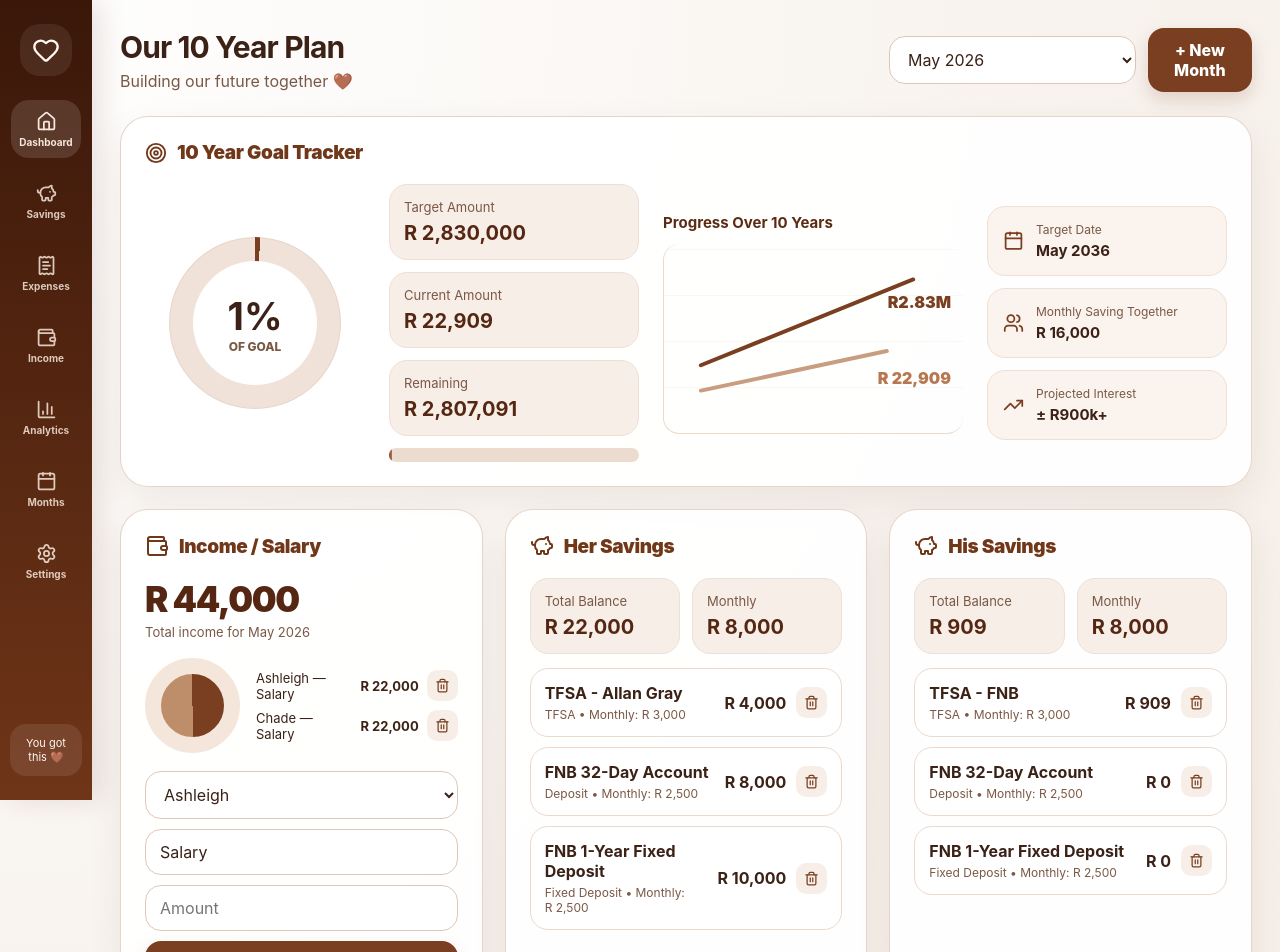
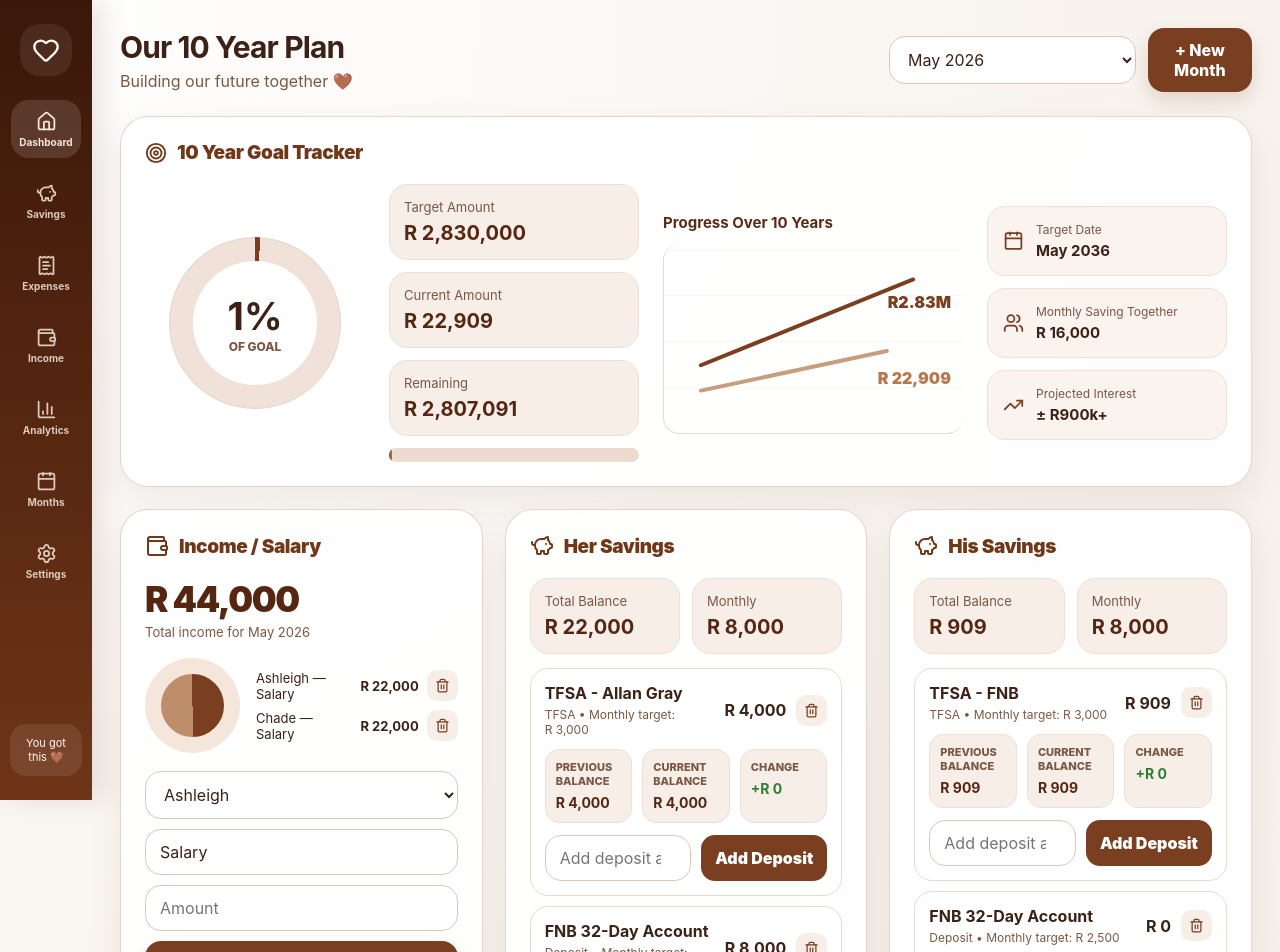
Before and after one commit to Asho15/ashleigh-and-chade, a React (Vite) app: page / in a window 1280 px wide. Shown: the top 952 px of the page. Built offline with nearby package versions, Linux system fonts and the light colour scheme.

Commit message:
Update App.jsx

```diff
--- a/src/App.jsx
+++ b/src/App.jsx
@@ -197,7 +197,9 @@ export default function App() {
       ...accountForm,
       id: Date.now(),
       current: Number(accountForm.current || 0),
+      previous: Number(accountForm.current || 0),
       monthly: Number(accountForm.monthly || 0),
+      deposits: [],
     };
     savePatch({ savingsAccounts: [...data.savingsAccounts, newAccount] });
     setAccountForm({ owner: "Ashleigh", name: "", type: "Deposit", current: "", monthly: "" });
@@ -205,6 +207,37 @@ export default function App() {
 
   function deleteAccount(id) {
     savePatch({ savingsAccounts: data.savingsAccounts.filter((a) => a.id !== id) });
+  }
+
+  function addDepositToAccount(accountId, depositAmount, note = "Manual deposit") {
+    const amount = Number(depositAmount || 0);
+    if (!amount || amount <= 0) return alert("Enter a deposit amount first.");
+
+    const updatedAccounts = data.savingsAccounts.map((account) => {
+      if (account.id !== accountId) return account;
+
+      const previousBalance = Number(account.current || 0);
+      const newBalance = previousBalance + amount;
+
+      return {
+        ...account,
+        previous: previousBalance,
+        current: newBalance,
+        deposits: [
+          {
+            id: Date.now(),
+            date: new Date().toISOString().slice(0, 10),
+            amount,
+            note,
+            previousBalance,
+            newBalance,
+          },
+          ...(account.deposits || []),
+        ],
+      };
+    });
+
+    savePatch({ savingsAccounts: updatedAccounts });
   }
 
   function addCategory() {
@@ -323,8 +356,8 @@ export default function App() {
             </div>
           </Panel>
 
-          <SavingsPanel title="Her Savings" owner="Ashleigh" accounts={ownerAccounts("Ashleigh")} onDelete={deleteAccount} />
-          <SavingsPanel title="His Savings" owner="Chade" accounts={ownerAccounts("Chade")} onDelete={deleteAccount} />
+          <SavingsPanel title="Her Savings" owner="Ashleigh" accounts={ownerAccounts("Ashleigh")} onDelete={deleteAccount} onAddDeposit={addDepositToAccount} />
+          <SavingsPanel title="His Savings" owner="Chade" accounts={ownerAccounts("Chade")} onDelete={deleteAccount} onAddDeposit={addDepositToAccount} />
         </section>
 
         <section className="grid twoCols">
@@ -477,9 +510,20 @@ function Insight({ title, text }) {
   return <div className="insight"><p>{title}</p><strong>{text}</strong></div>;
 }
 
-function SavingsPanel({ title, accounts, onDelete }) {
+function SavingsPanel({ title, accounts, onDelete, onAddDeposit }) {
   const total = accounts.reduce((s, a) => s + Number(a.current || 0), 0);
   const monthly = accounts.reduce((s, a) => s + Number(a.monthly || 0), 0);
+  const [depositInputs, setDepositInputs] = useState({});
+
+  const updateInput = (accountId, value) => {
+    setDepositInputs((prev) => ({ ...prev, [accountId]: value }));
+  };
+
+  const submitDeposit = (accountId) => {
+    onAddDeposit(accountId, depositInputs[accountId]);
+    setDepositInputs((prev) => ({ ...prev, [accountId]: "" }));
+  };
+
   return (
     <Panel title={title} icon={<PiggyBank />}>
       <div className="savingSummary">
@@ -487,18 +531,58 @@ function SavingsPanel({ title, accounts, onDelete }) {
         <MiniStat title="Monthly" value={money(monthly)} />
       </div>
       <div className="accountsList">
-        {accounts.map((a) => (
-          <div className="accountRow" key={a.id}>
+        {accounts.map((a) => {
+          const previous = Number(a.previous ?? a.current ?? 0);
+          const current = Number(a.current || 0);
+          const difference = current - previous;
+          const latestDeposit = (a.deposits || [])[0];
+
+          return (
+            <div className="accountRow expanded" key={a.id}>
+              <div className="accountMainLine">
                 <div>
                   <strong>{a.name}</strong>
-              <p>{a.type} • Monthly: {money(a.monthly)}</p>
+                  <p>{a.type} • Monthly target: {money(a.monthly)}</p>
                 </div>
                 <div className="accountRight">
-              <b>{money(a.current)}</b>
+                  <b>{money(current)}</b>
                   <button onClick={() => onDelete(a.id)}><Trash2 size={15} /></button>
                 </div>
               </div>
-        ))}
+
+              <div className="balanceCompare">
+                <div>
+                  <span>Previous balance</span>
+                  <strong>{money(previous)}</strong>
+                </div>
+                <div>
+                  <span>Current balance</span>
+                  <strong>{money(current)}</strong>
+                </div>
+                <div className={difference >= 0 ? "positiveChange" : "negativeChange"}>
+                  <span>Change</span>
+                  <strong>{difference >= 0 ? "+" : ""}{money(difference)}</strong>
+                </div>
+              </div>
+
+              <div className="depositLine">
+                <input
+                  type="number"
+                  placeholder="Add deposit amount"
+                  value={depositInputs[a.id] || ""}
+                  onChange={(e) => updateInput(a.id, e.target.value)}
+                />
+                <button onClick={() => submitDeposit(a.id)}>Add Deposit</button>
+              </div>
+
+              {latestDeposit && (
+                <div className="latestDeposit">
+                  Last deposit: {money(latestDeposit.amount)} on {latestDeposit.date} • Balance moved from {money(latestDeposit.previousBalance)} to {money(latestDeposit.newBalance)}
+                </div>
+              )}
+            </div>
+          );
+        })}
       </div>
     </Panel>
   );
@@ -573,8 +657,19 @@ select:focus, input:focus { border-color: #7a3f20; box-shadow: 0 0 0 4px rgba(12
 .savingSummary { display: grid; grid-template-columns: 1fr 1fr; gap: 12px; margin-bottom: 14px; }
 .accountsList { display: grid; gap: 10px; }
 .accountRow { display: flex; justify-content: space-between; align-items: center; gap: 14px; border: 1px solid #ead9cd; border-radius: 18px; padding: 14px; background: #fff; }
+.accountRow.expanded { display: block; }
+.accountMainLine { display: flex; justify-content: space-between; align-items: center; gap: 14px; }
 .accountRow p { margin: 4px 0 0; color: #7a5845; font-size: 12px; }
 .accountRight { display: flex; align-items: center; gap: 10px; text-align: right; }
+.balanceCompare { display: grid; grid-template-columns: repeat(3, 1fr); gap: 10px; margin-top: 12px; }
+.balanceCompare div { background: #f7eee8; border: 1px solid #efdfd4; border-radius: 14px; padding: 10px; }
+.balanceCompare span { display: block; color: #7a5845; font-size: 11px; font-weight: 800; text-transform: uppercase; margin-bottom: 4px; }
+.balanceCompare strong { font-size: 14px; color: #552713; }
+.positiveChange strong { color: #2f7d32; }
+.negativeChange strong { color: #b3261e; }
+.depositLine { display: grid; grid-template-columns: 1fr auto; gap: 10px; margin-top: 12px; }
+.depositLine button { background: #7a3f20; color: white; padding: 11px 14px; border-radius: 14px; font-weight: 900; }
+.latestDeposit { margin-top: 10px; background: #fff8f3; border-left: 4px solid #7a3f20; border-radius: 12px; padding: 10px; color: #6d4b3a; font-size: 12px; font-weight: 700; }
 .accountRight button, .trash { color: #7a3f20; background: #f7eee8; border-radius: 10px; padding: 8px; display: grid; place-items: center; }
 .inlineForm { display: flex; gap: 10px; }
 .inlineForm button { min-width: 100px; }
```
Lines whose indentation alone changed are shown as unchanged.
